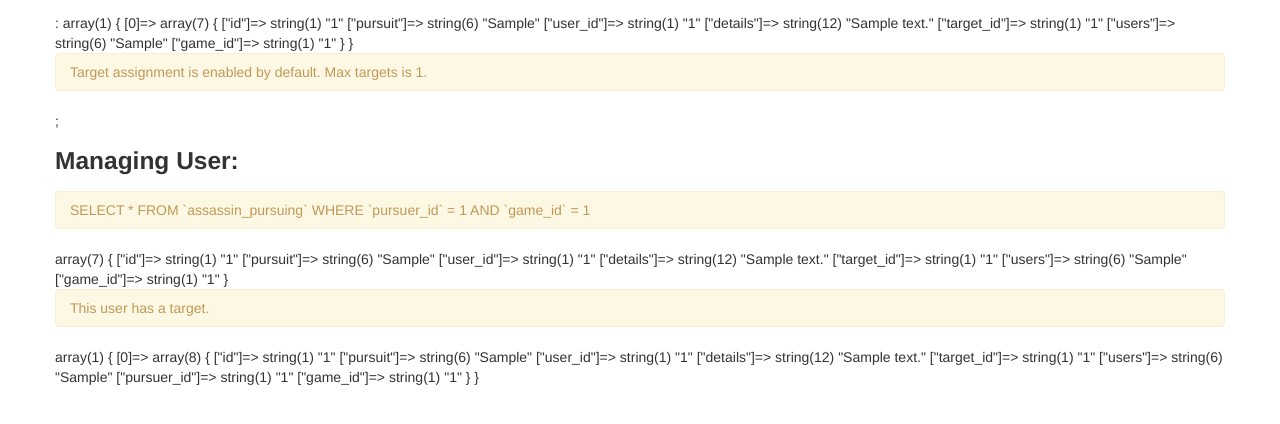
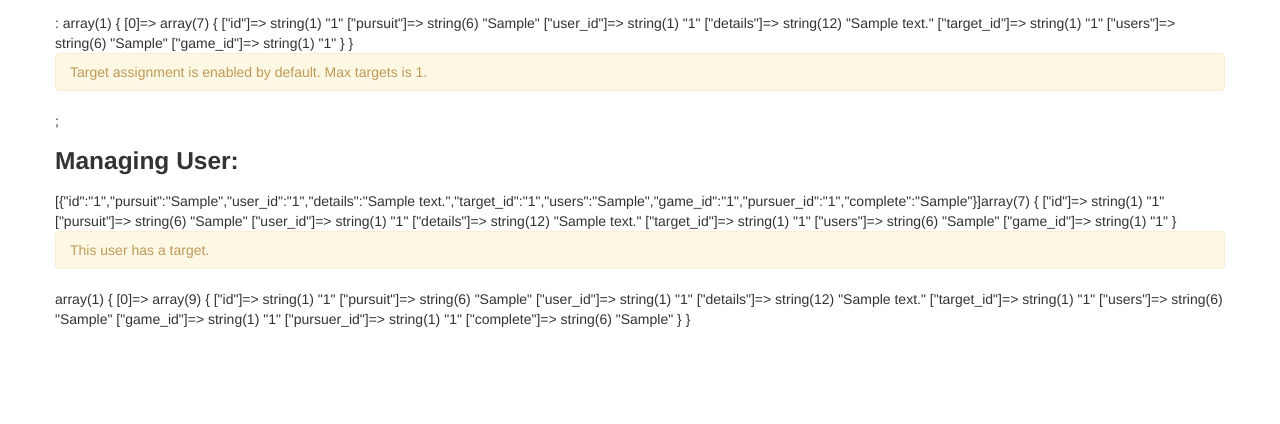
Before and after one commit to danielstern/assassin-game, a PHP site: page /manageGame.php?game_id=1 in a window 1280 px wide. Shown: the part 267-691 px from the top of the page. Run offline with PHP 8.4, Linux system fonts and the light colour scheme; tables that the repository leaves empty or names only in its code hold one stand-in row (values such as "Sample post"); some libraries are stand-ins or nearby versions.

Commit message:
finished complete kill!!!

```diff
--- a/manageGame.php
+++ b/manageGame.php
@@ -35,16 +35,14 @@
 		?>
 			<h3>Managing User:</h3>
 		<?php
-			$query = "SELECT * FROM `assassin_pursuing` WHERE `pursuer_id` = ".$user['user_id']." AND `game_id` = $game_id";
-			bsAlert($query);
-			$pursuing = queryToArray($query);
+			$pursuing = getTarget($game_id, $user['user_id']);
 			var_dump($user);
 
 			if (count($pursuing) == 0)
 			{
 				bsAlert('This user is not pursuing anyone.');
 				$target = findLikelyTarget($_users, $user);
-				createPursuit($game_id, $user['user_id'], $target['user_id']);
+				if ($target) createPursuit($game_id, $user['user_id'], $target['user_id']);
 				unset($target);
 
 			}
@@ -66,8 +64,7 @@
 		$allTargets = array();
 		foreach ($_users as &$user)
 		{
-			$query = "SELECT * FROM `assassin_pursuing` WHERE `pursuer_id` = ".$user['user_id']." AND `game_id` = $game_id";
-			$pursuing = queryToArray($query);
+			$pursuing = getTarget($game_id, $user['user_id']);
 			foreach($pursuing as $target)
 			{
 				$allTargets[] = $target;
```
